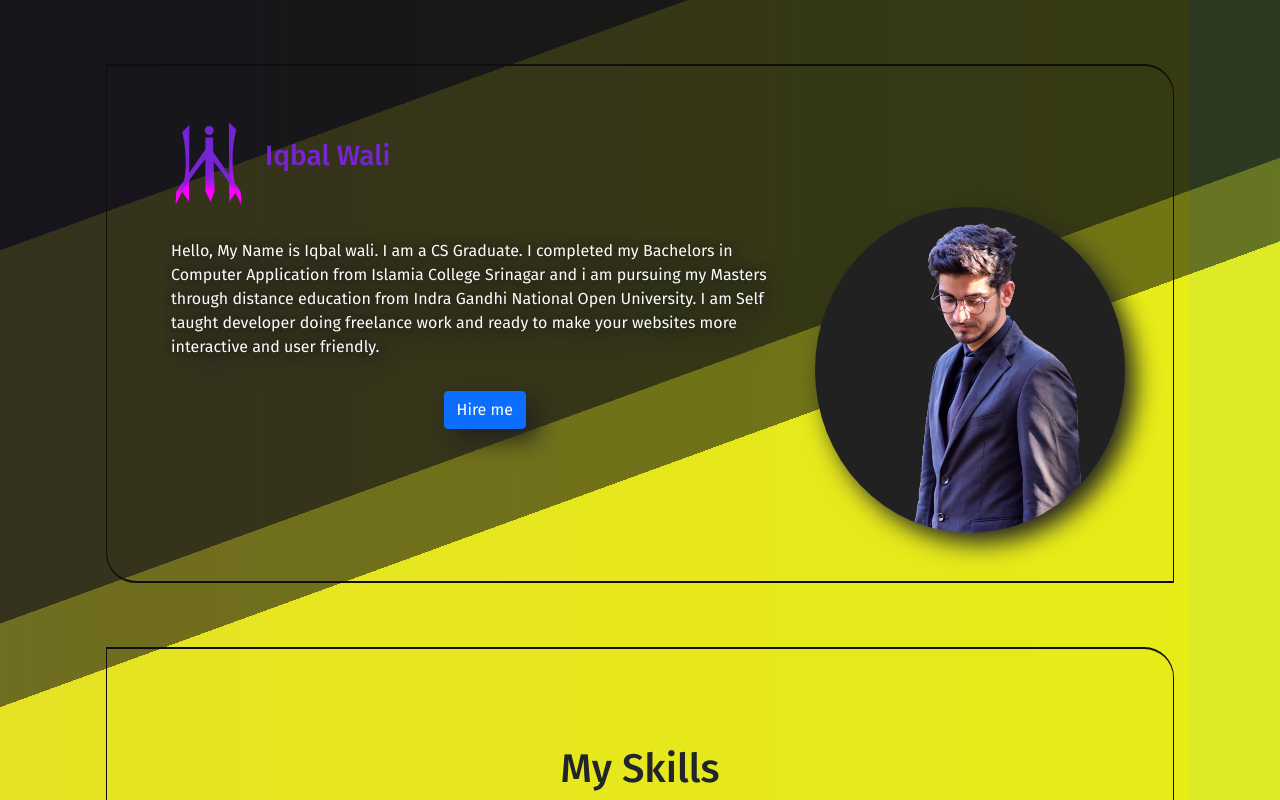
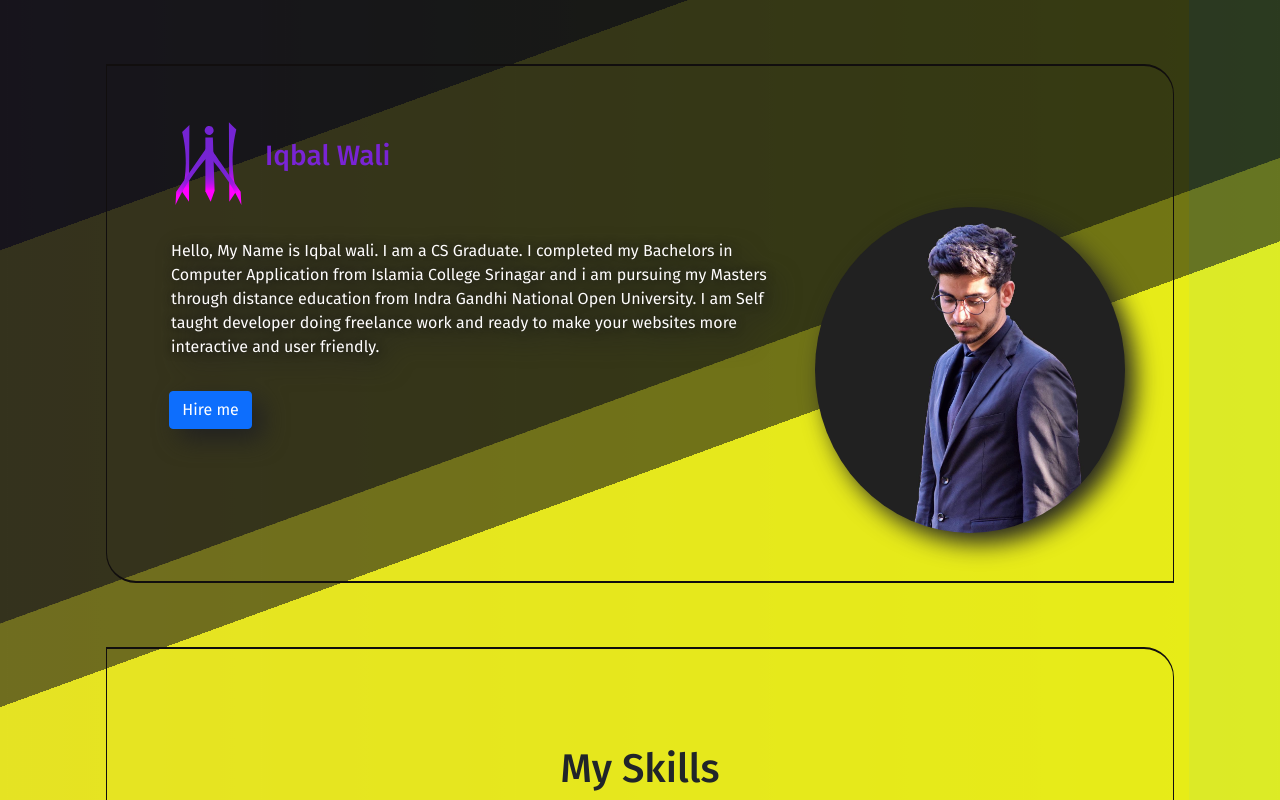
Before and after one commit to iqbalwalii/portfolio, a React (Create React App) app: page / in a window 1280 px wide. Shown: the top 800 px of the page. Built offline with nearby package versions, Linux system fonts and the light colour scheme.

Commit message:
btn centered

```diff
--- a/src/components/Hero/Hero.sass
+++ b/src/components/Hero/Hero.sass
@@ -37,7 +37,17 @@
             & img
                 width: 100%
                 border-radius: 50%
+.hero
+    display: flex
+    flex-direction: column
+    & .hireBtn
+        width: 100px
+        padding-left: .7rem
+
 @media screen and (max-width: 700px)
+    .hero
+        & .hireBtn
+            padding-left: 0
     .hero__inside
         //first child of flexbox
         & .logo
--- a/src/components/Hero/index.tsx
+++ b/src/components/Hero/index.tsx
@@ -11,7 +11,7 @@ const Hero = () => {
             <h3 style={{ color: "#7924D4" }}>Iqbal Wali</h3>
           </div>
           <div className="hero__inside">
-            <div className="inside__body">
+            <div className="inside__body hero">
               <p>
                 Hello, My Name is Iqbal wali. I am a CS Graduate. I completed my
                 Bachelors in Computer Application from Islamia College Srinagar
@@ -20,7 +20,7 @@ const Hero = () => {
                 developer doing freelance work and ready to make your websites
                 more interactive and user friendly.
               </p>
-              <a href="#contact">
+              <a href="#contact" className="hireBtn">
                 <Button className="btn-grad">Hire me</Button>
               </a>
             </div>
```
